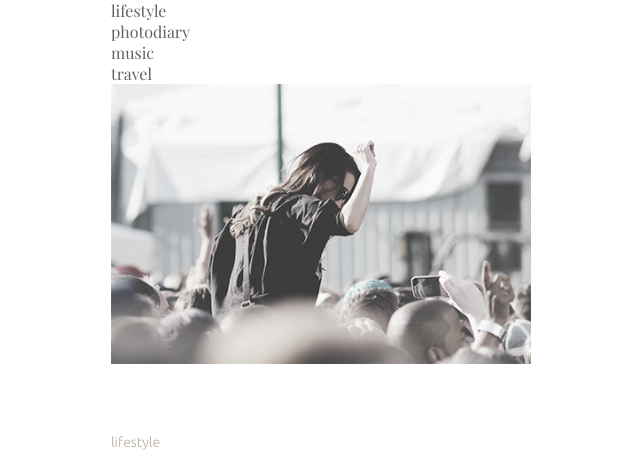
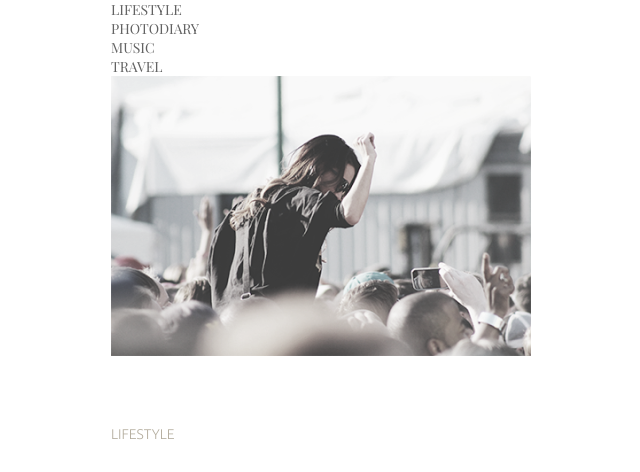
Before and after one commit to Heker22/Maket-HMWRK, a plain HTML site: page index.html in a window 1280 px wide. Shown: the top 472 px of the page, without its empty margins (76-716 px from the left). Drawn offline with nearby package versions, Linux system fonts and the light colour scheme.

Commit message:
iwasLiighting

```diff
--- a/style.css
+++ b/style.css
@@ -30,6 +30,7 @@ color: var(--span-color);
 font-family: 'Ubuntu', sans-serif;
  font-size: 14px;
  font-weight: 300;
+ text-transform: uppercase;
 }
 .card-title{
 margin-top: 32px;
@@ -42,6 +43,11 @@ margin-top: 40px;
 margin-bottom: 130px;
 font-size: 14px;
 width: 400px;
+}
+.header-item{
+text-transform: uppercase;
+font-size: 14px;
+font-weight: 400;
 }
 .header-item:hover{
 color:var(--color-hover);
```
